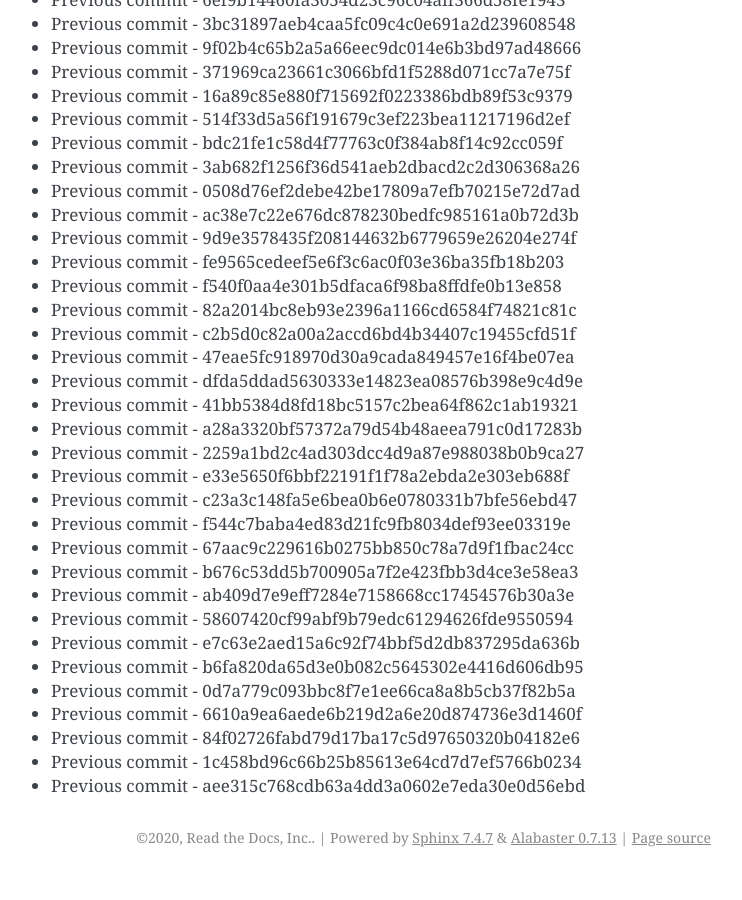
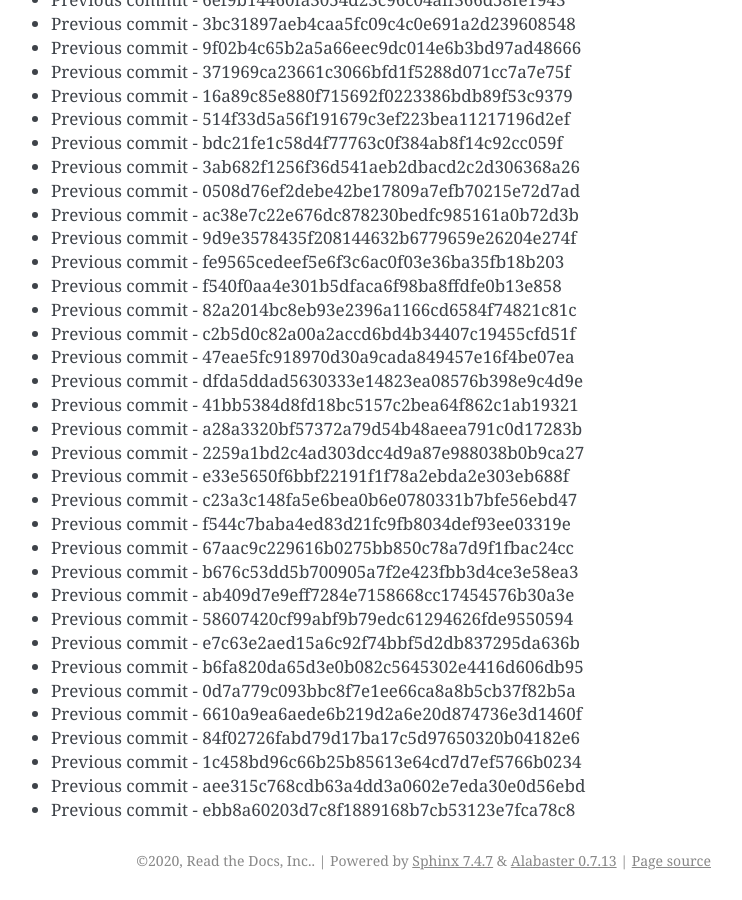
Before and after one commit to readthedocs/rtd-git-stresstest, a Sphinx documentation site: the page built from docs/updates.rst, in a window 1280 px wide and 900 px high, scrolled down 25856 px. Shown: the whole window, without its empty margins (399-1141 px from the left). Built offline with Sphinx 7.4.7, drawn with Linux system fonts in a browser that asks for light colours; before the commit the page ends 26733 px from its top, so only the background shows below that.

Commit message:
Generating commit from previous: ebb8a60203d7c8f1889168b7cb53123e7fca78c8

```diff
--- a/docs/updates.rst
+++ b/docs/updates.rst
@@ -1118,3 +1118,4 @@ It can be tested for any performance characteristics.
 * Previous commit - 84f02726fabd79d17ba17c5d97650320b04182e6
 * Previous commit - 1c458bd96c66b25b85613e64cd7d7ef5766b0234
 * Previous commit - aee315c768cdb63a4dd3a0602e7eda30e0d56ebd
+* Previous commit - ebb8a60203d7c8f1889168b7cb53123e7fca78c8
```
